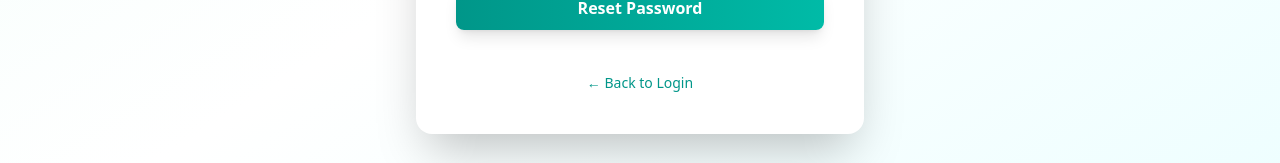
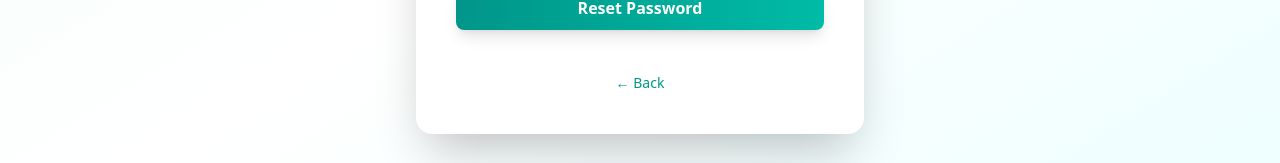
Before and after one commit to Maxcleetus/matterr, a React (Vite) app in the folder adminpanel/: page /reset in a window 1280 px wide. Shown: the part 540-703 px from the top of the page. Built offline with nearby package versions, Linux system fonts and the light colour scheme.

Commit message:
button name changed

```diff
--- a/adminpanel/src/componenets/Password.jsx
+++ b/adminpanel/src/componenets/Password.jsx
@@ -196,7 +196,7 @@ const Password = () => {
                                 onClick={() => navigate("/dashboard")}
                                 className="text-teal-600 hover:text-teal-700 font-medium text-sm transition"
                             >
-                                ← Back to Login
+                                ← Back
                             </button>
                         </div>
                     </form>
```
